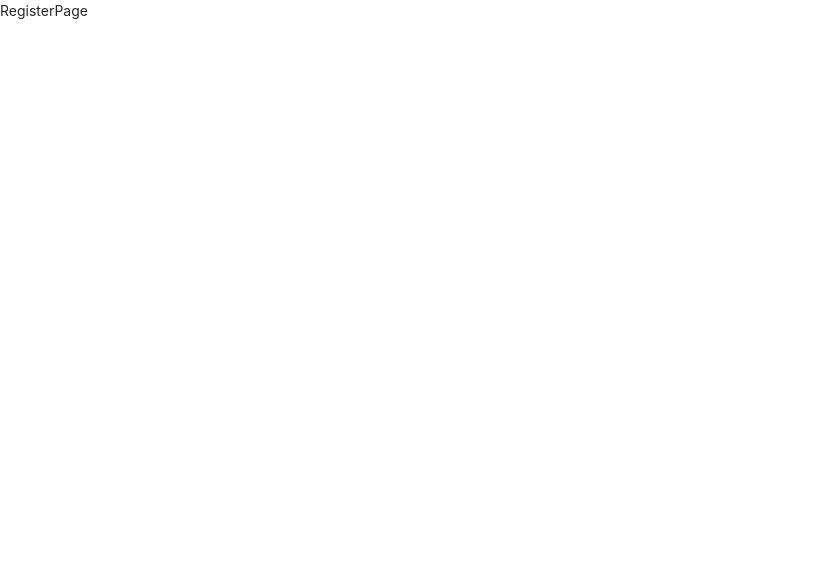
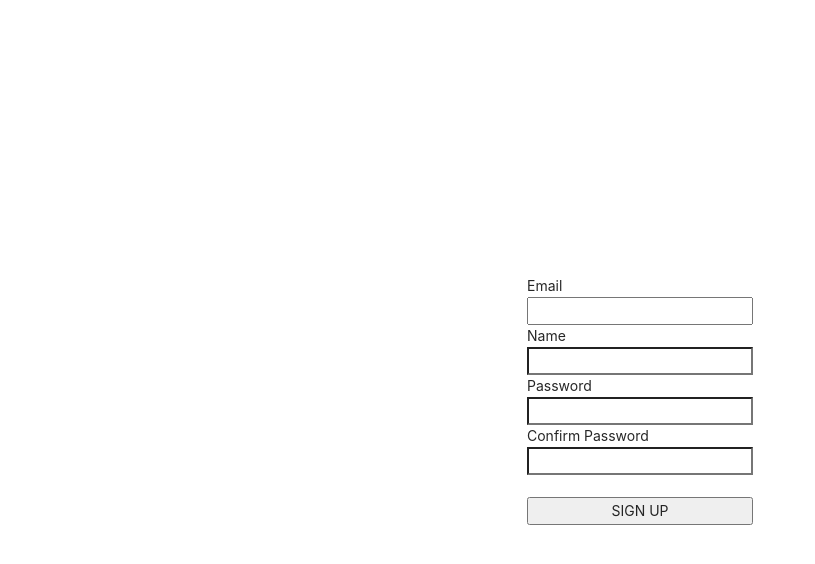
Before and after one commit to nanggo/boiler-plate-ko, a React (Create React App) app in the folder client/: page /register in a window 1280 px wide. Shown: the top 564 px of the page, without its empty margins (0-815 px from the left). Built offline with nearby package versions, Linux system fonts and the light colour scheme.

Commit message:
Add register feature

```diff
--- a/client/src/_actions/types.js
+++ b/client/src/_actions/types.js
@@ -1 +1,2 @@
 export const LOGIN_USER = 'login_user';
+export const REGISTER_USER = 'register_user';
--- a/client/src/_actions/user_action.js
+++ b/client/src/_actions/user_action.js
@@ -1,5 +1,5 @@
 import axios from 'axios';
-import {LOGIN_USER} from './types';
+import {LOGIN_USER, REGISTER_USER} from './types';
 export function userLogin(data) {
   const request = axios
     .post('http://localhost:5000/api/users/login', data)
@@ -10,3 +10,14 @@ export function userLogin(data) {
     payload: request,
   };
 }
+
+export function userRegister(data) {
+  const request = axios
+    .post('http://localhost:5000/api/users/register', data)
+    .then(response => response.data);
+
+  return {
+    type: REGISTER_USER,
+    payload: request,
+  };
+}
--- a/client/src/_reducers/user_reducer.js
+++ b/client/src/_reducers/user_reducer.js
@@ -1,9 +1,12 @@
-import {LOGIN_USER} from '../_actions/types';
+import {LOGIN_USER, REGISTER_USER} from '../_actions/types';
 
+// eslint-disable-next-line import/no-anonymous-default-export
 export default function (state = {}, action) {
   switch (action.type) {
     case LOGIN_USER:
       return {...state, loginSuccess: action.payload};
+    case REGISTER_USER:
+      return {...state, success: action.payload};
 
     default:
       return state;
--- a/client/src/components/views/RegisterPage/RegisterPage.js
+++ b/client/src/components/views/RegisterPage/RegisterPage.js
@@ -1,7 +1,83 @@
-import React from 'react';
+import React, {useState} from 'react';
+import {useDispatch} from 'react-redux';
+import {userLogin, userRegister} from '../../../_actions/user_action';
 
-function RegisterPage() {
-  return <div>RegisterPage</div>;
+function RegisterPage(props) {
+  const dispatch = useDispatch();
+  const [email, setEmail] = useState('');
+  const [password, setPassword] = useState('');
+  const [name, setName] = useState('');
+  const [confirmPassword, setConfirmPassword] = useState('');
+
+  const onEmailHandler = event => {
+    setEmail(event.target.value);
+  };
+
+  const onNameHandler = event => {
+    setName(event.target.value);
+  };
+
+  const onPasswordHandler = event => {
+    setPassword(event.target.value);
+  };
+
+  const onConfirmPasswordHandler = event => {
+    setConfirmPassword(event.target.value);
+  };
+
+  const onSubmitHandler = event => {
+    event.preventDefault();
+    if (password === confirmPassword) {
+      const body = {
+        email,
+        password,
+        name,
+      };
+
+      dispatch(userRegister(body))
+        .then(result => {
+          if (!result.payload.success) {
+            alert(result.payload.message || result.payload.err.message);
+          } else {
+            props.history.push('/login');
+          }
+        })
+        .catch(error => alert(error.message));
+    } else {
+      alert('비밀번호가 일치하지 않습니다.');
+    }
+  };
+  return (
+    <div
+      style={{
+        display: 'flex',
+        justifyContent: 'center',
+        alignItems: 'center',
+        width: '100%',
+        height: '100vh',
+      }}
+    >
+      <form
+        style={{display: 'flex', flexDirection: 'column'}}
+        onSubmit={onSubmitHandler}
+      >
+        <label>Email</label>
+        <input type="email" value={email} onChange={onEmailHandler} />
+        <label>Name</label>
+        <input type="text" value={name} onChange={onNameHandler} />
+        <label>Password</label>
+        <input type="password" value={password} onChange={onPasswordHandler} />
+        <label>Confirm Password</label>
+        <input
+          type="password"
+          value={confirmPassword}
+          onChange={onConfirmPasswordHandler}
+        />
+        <br />
+        <button type="submit">SIGN UP</button>
+      </form>
+    </div>
+  );
 }
 
 export default RegisterPage;
```
Also changed, not shown: 1 other file (tests, documents, lock files or other folders).
